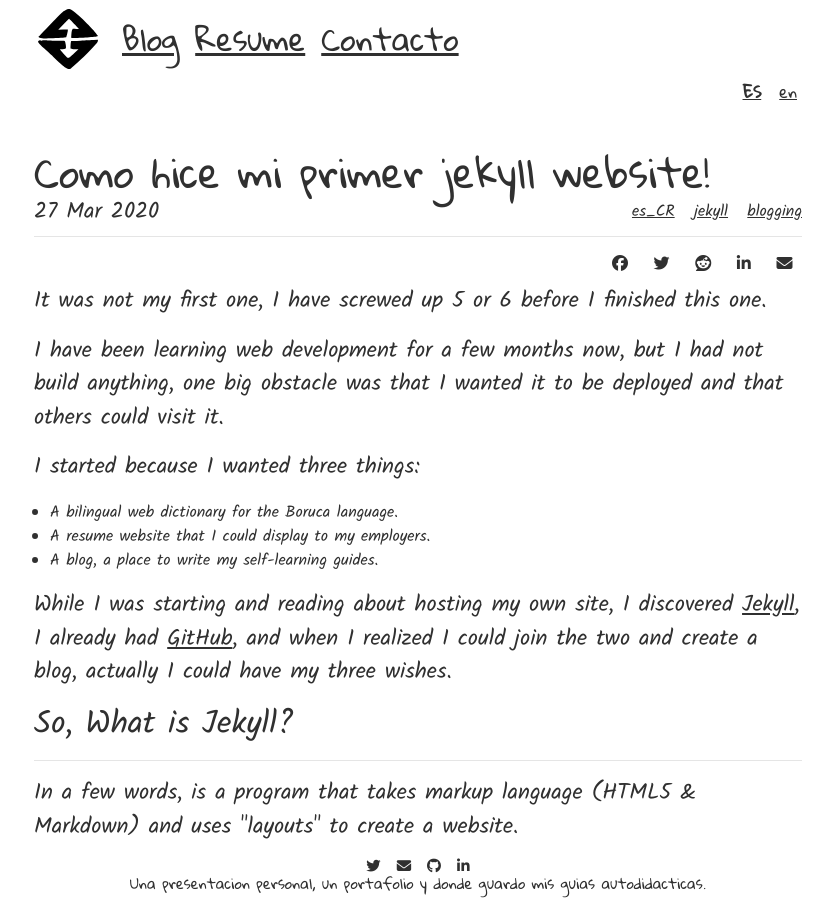
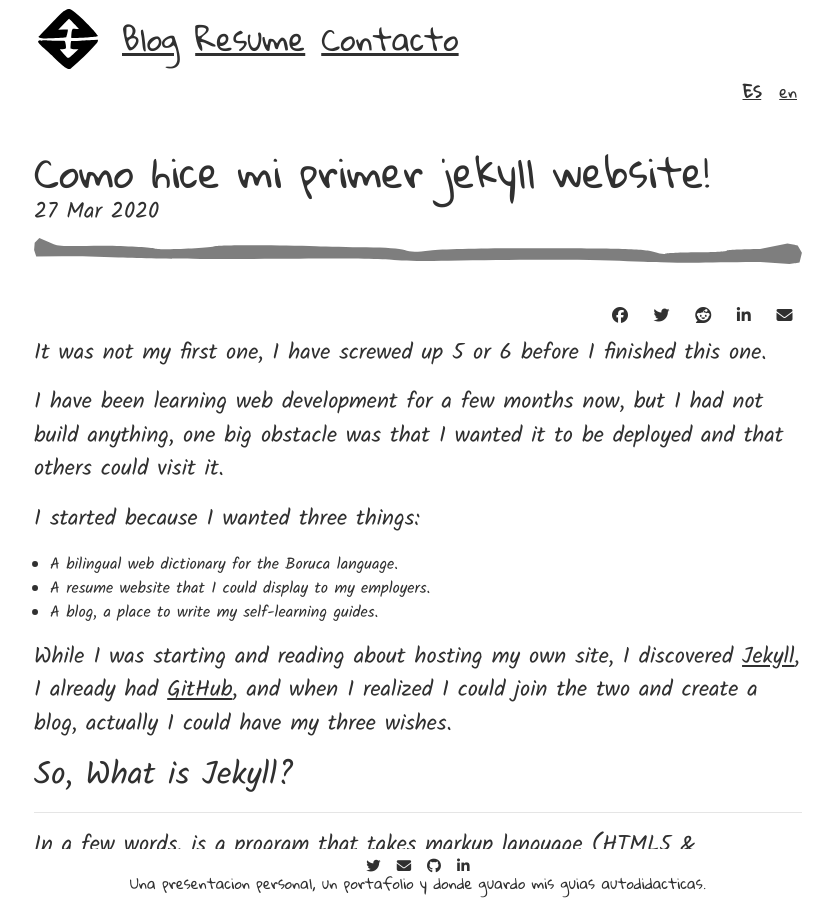
Before and after one commit to adrian-robles/adrian-robles.github.io, a Jekyll site: the page built from es_CR/_posts/2020-03-29-como-hice-mi-primer-jekyll.html, in a window 1280 px wide and 900 px high. Shown: the whole window, without its empty margins (222-1055 px from the left). Built offline with Jekyll 4.4.1, drawn with Linux system fonts in a browser that asks for light colours; nearby versions of some CDN libraries.

Commit message:
Update post layout

```diff
--- a/_layouts/post.html
+++ b/_layouts/post.html
@@ -5,7 +5,7 @@ comments: true
 <h1 class="post-title">{{ page.title }}</h1>
 <div class=" post-data d-flex justify-content-between">
   <p>{{ page.date | date_to_string }}</p>
-  <div class="post-categories">
+<!--   <div class="post-categories">
     {% if post %}
     {% assign categories = post.categories %}
     {% else %}
@@ -15,30 +15,19 @@ comments: true
     <a href="{{site.baseurl}}/categories/#{{category|slugize}}">{{category}}</a>
     {% unless forloop.last %}&nbsp;{% endunless %}
     {% endfor %}
-  </div>
+  </div> -->
 </div>
-<hr>
+<img class="img-fluid mx-auto mb-4" src="/assets/images/adrianLogos/hrb.svg" alt="Horizontal Bar" id="horbar">
 <div id="blog-post" class="mb-5">
 
   {% include  share.html %}
 
   {{ content }}
 
-  <hr>
+  <img class="img-fluid mx-auto mb-4" src="/assets/images/adrianLogos/hrb.svg" alt="Horizontal Bar" id="horbar">
 
   <div class="post-categories d-flex justify-content-between">
     <p class=""><a href="https://adrian-robles.github.io/pages/blog.html">More like this...</a></p>
-    <div>
-      {% if post %}
-      {% assign categories = post.categories %}
-      {% else %}
-      {% assign categories = page.categories %}
-      {% endif %}
-      {% for category in categories %}
-      <a href="{{site.baseurl}}/categories/#{{category|slugize}}">{{category}}</a>
-      {% unless forloop.last %}&nbsp;{% endunless %}
-      {% endfor %}
-    </div>
   </div>
 
   <!-- {% include disqus.html %} -->
```
